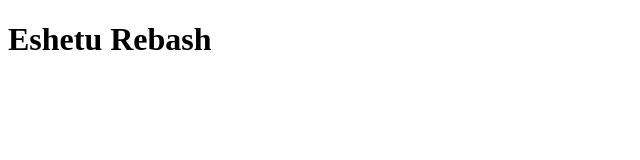
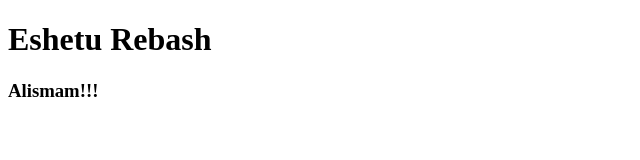
Before and after one commit to abelazane/gitPractice1, a plain HTML site: page index.html in a window 1280 px wide. Shown: the whole page, without its empty margins (0-640 px from the left). Drawn offline with Linux system fonts and the light colour scheme.

Commit message:
This change

```diff
--- a/index.html
+++ b/index.html
@@ -10,5 +10,6 @@
 </head>
 <body>
     <h1> Eshetu Rebash</h1>
+    <h3>Alismam!!!</h3>
 </body>
 </html>
```
